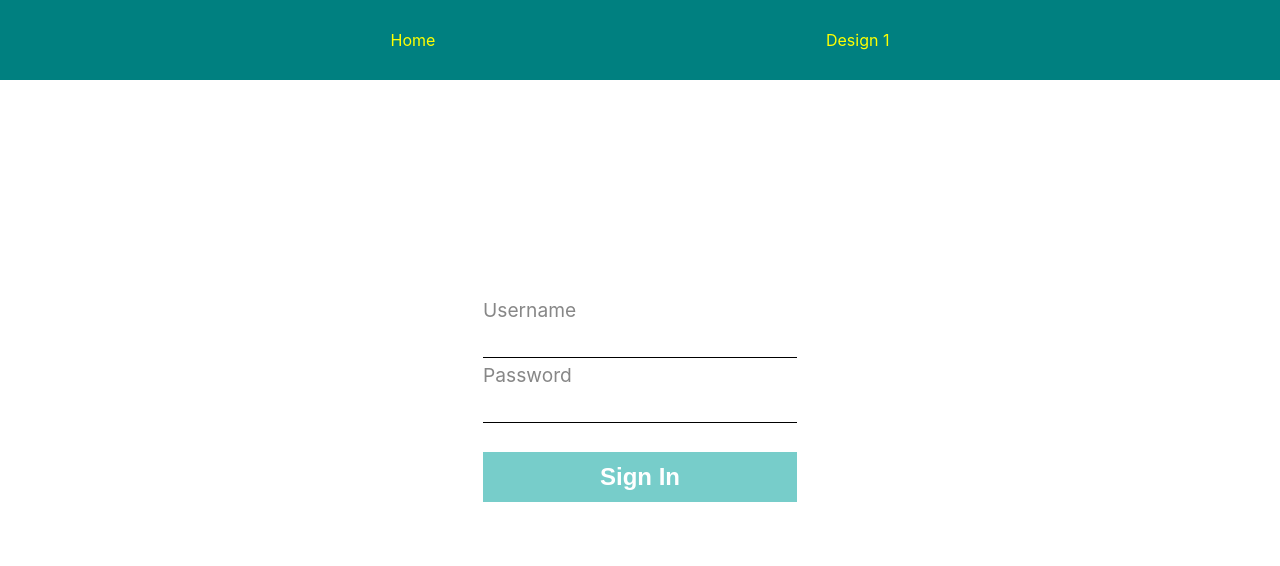
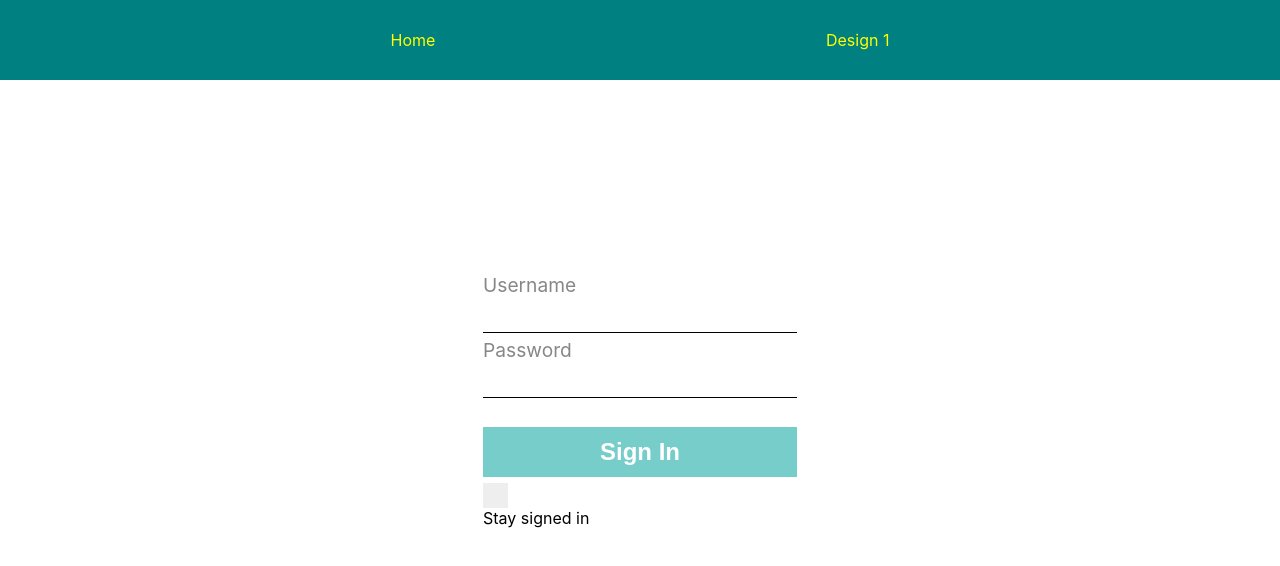
Before and after one commit to kyblockstacking/Login_Designs, a React (Create React App) app: page /design-1 in a window 1280 px wide. Shown: the top 566 px of the page. Built offline with nearby package versions, Linux system fonts and the light colour scheme.

Commit message:
add checkbox

```diff
--- a/src/Components/Design1.jsx
+++ b/src/Components/Design1.jsx
@@ -6,7 +6,7 @@ export default class Design1 extends Component {
         return (
             <div className='wrapper-design-1'>
 
-                <form class='form-design-1' action='' method='post'>
+                <form class='form-design-1' action=''>
                     <label for='username'>
                         <span className='text-username'>Username</span>
                         <input className='input-username' type='text' name='username' required='true' />
@@ -18,6 +18,10 @@ export default class Design1 extends Component {
                     <label>
                         <input className='sign-in' type='submit' value='Sign In' />
                     </label>
+                    <label class='kevin'>
+                        <input type='checkbox' />
+                        <span class='checkmark'></span>Stay signed in
+                    </label>
                 </form>
 
             </div>
--- a/src/Stylesheets/Design1.css
+++ b/src/Stylesheets/Design1.css
@@ -46,9 +46,59 @@
   margin-top: 1em;
   font-weight: 750;
   color: rgb(255, 255, 255);
-  transition: background-color 0.4s ease;
+  transition: background-color 0.2s ease;
 }
 
 .sign-in:hover {
   background-color: rgb(68, 154, 151);
 }
+
+.kevin input {
+  position: relative;
+  opacity: 0;
+  cursor: pointer;
+  height: 0;
+  width: 0;
+}
+
+.checkmark {
+  position: relative;
+  top: 0;
+  left: 0;
+  height: 25px;
+  width: 25px;
+  background-color: #eee;
+}
+
+.kevin:hover input ~ .checkmark {
+  background-color: #ccc;
+}
+
+.kevin input:checked ~ .checkmark {
+  background-color: #2196f3;
+}
+
+/* Create the checkmark/indicator (hidden when not checked) */
+.checkmark:after {
+  content: "";
+  position: absolute;
+  visibility: hidden;
+}
+
+/* Show the checkmark when checked */
+.kevin input:checked ~ .checkmark:after {
+  visibility: visible;
+}
+
+/* Style the checkmark/indicator */
+.kevin .checkmark:after {
+  left: 9px;
+  top: 5px;
+  width: 5px;
+  height: 10px;
+  border: solid white;
+  border-width: 0 3px 3px 0;
+  -webkit-transform: rotate(45deg);
+  -ms-transform: rotate(45deg);
+  transform: rotate(45deg);
+}
```
